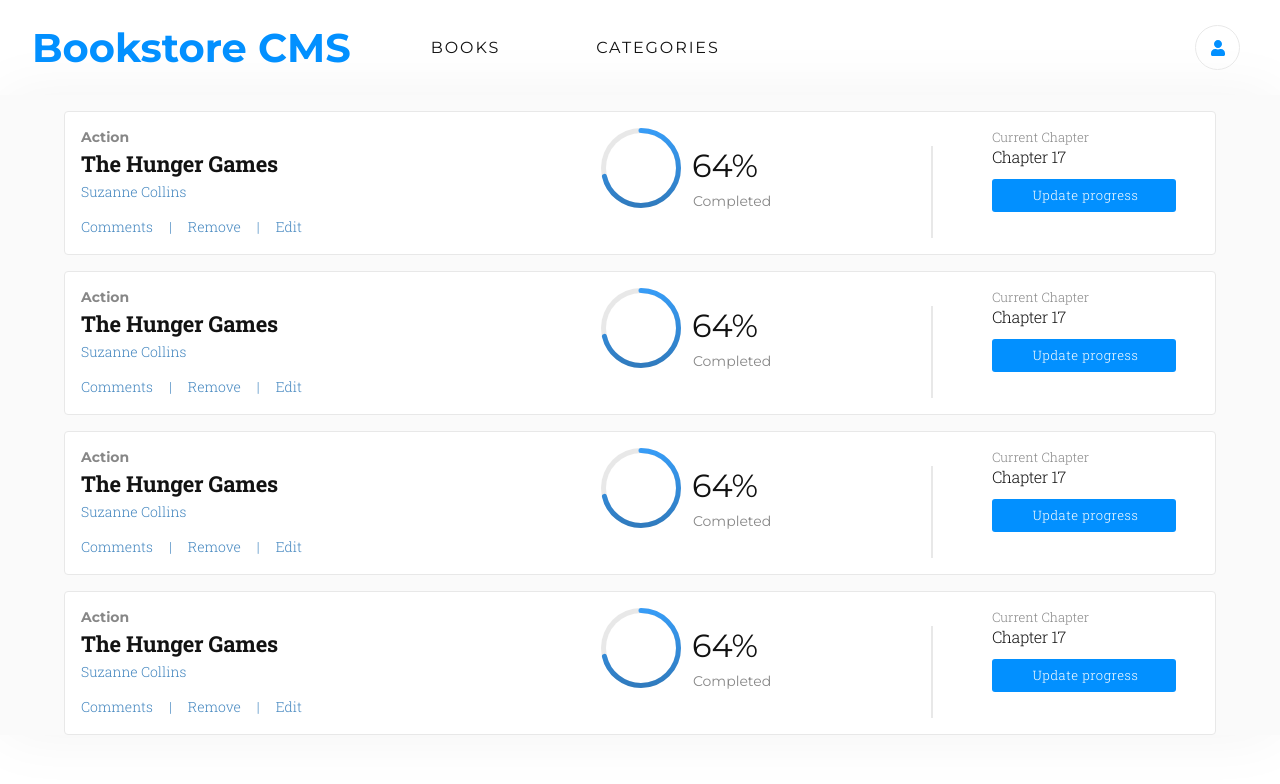
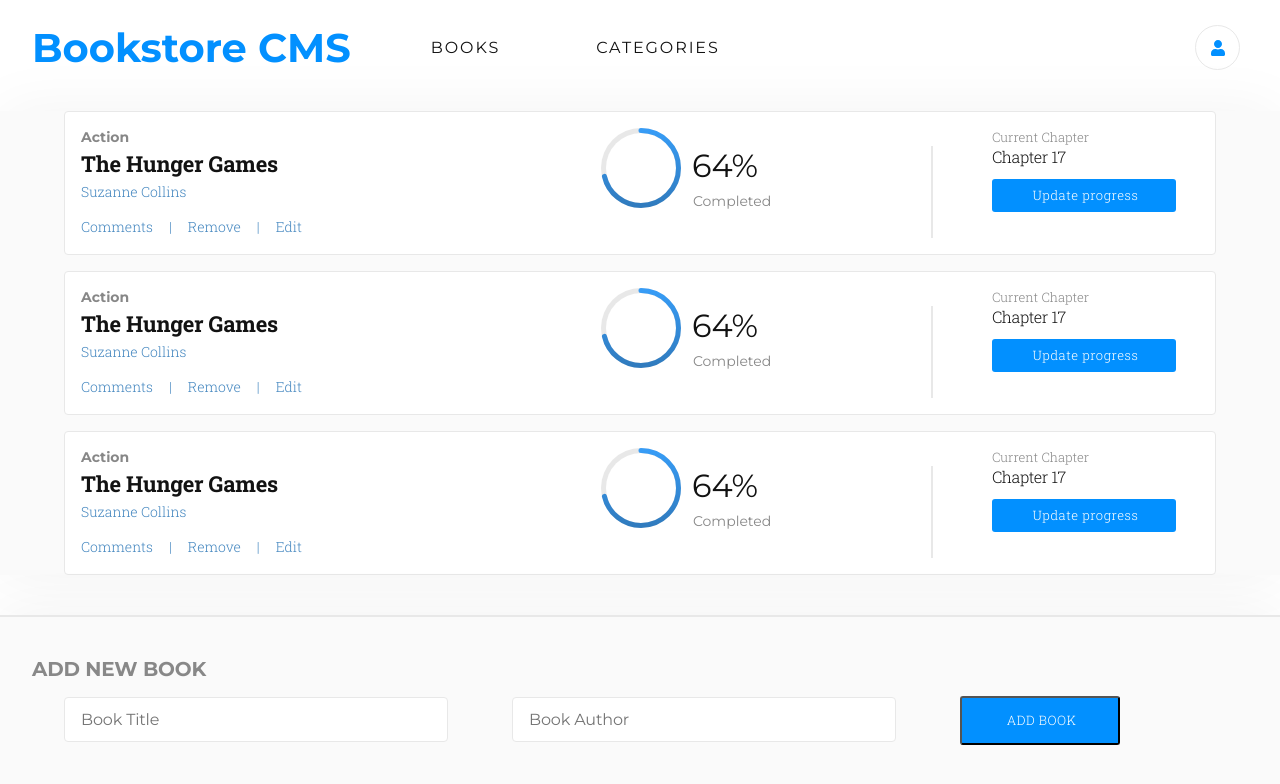
Before and after one commit to mavericksbalitaan/bookstore, a React (Create React App) app: page / in a window 1280 px wide. Shown: the top 784 px of the page. Built offline with nearby package versions, Linux system fonts and the light colour scheme.

Commit message:
Create form for add new book component

```diff
--- a/src/components/AddBook.js
+++ b/src/components/AddBook.js
@@ -2,10 +2,36 @@
 import '../scss/AddBook.scss';
 
 function AddBook() {
+  const handleInputTitle = (e) => {
+    console.log(e);
+  };
+
+  const handleInputAuthor = (e) => {
+    console.log(e);
+  };
+
+  const handleAddBook = () => {
+    alert('Book Added');
+  };
   return (
     <section className="addBookContainer">
-      <div className="Line" />
-      <span className="Title">ADD NEW BOOK</span>
+      <div className="line" />
+      <span className="addNewBook">ADD NEW BOOK</span>
+      <form>
+        <input
+          type="text"
+          className="inputBookTitle"
+          placeholder="Book Title"
+          onChange={handleInputTitle}
+        />
+        <input
+          type="text"
+          className="inputBookAuthor"
+          placeholder="Book Author"
+          onChange={handleInputAuthor}
+        />
+        <button type="button" className="addBook" onClick={handleAddBook}>ADD BOOK</button>
+      </form>
     </section>
   );
 }
--- a/src/components/BookList.js
+++ b/src/components/BookList.js
@@ -8,7 +8,6 @@
       <BookCard />
       <BookCard />
       <BookCard />
-      <BookCard />
     </div>
   );
 }
--- a/src/pages/Books.js
+++ b/src/pages/Books.js
@@ -1,14 +1,14 @@
 import React from 'react';
 import Header from '../components/Header';
 import BookList from '../components/BookList';
-// import AddBook from './AddBook';
+import AddBook from '../components/AddBook';
 
 function Home() {
   return (
     <>
       <Header />
       <BookList />
-      {/* <AddBook /> */}
+      <AddBook />
     </>
   );
 }
--- a/src/pages/Categories.js
+++ b/src/pages/Categories.js
@@ -3,10 +3,18 @@
 import '../scss/Categories.scss';
 
 function Categories() {
+  const handleClick = () => {
+    alert('Page Under Construction');
+  };
+
   return (
     <>
       <Header />
-      <div className="container"><span className="statusBtn">Check status</span></div>
+      <div className="container">
+        <button type="button" className="statusBtn" onClick={handleClick}>
+          Check status
+        </button>
+      </div>
     </>
   );
 }
--- a/src/scss/AddBook.scss
+++ b/src/scss/AddBook.scss
@@ -1,26 +1,20 @@
 @import './App.scss';
 
 .addBookContainer {
-  // width: 87.5rem;
-  height: 68.563rem;
-  margin: 0 2.5rem 4.063rem 0;
-  padding: 0 0 49.625rem;
   border-radius: 4px;
   box-shadow: 0 0 60px 0 rgba(0, 0, 0, 0.05);
   background-color: #fafafa;
+  padding-bottom: 10rem;
 }
 
-.Line {
-  // width: 75rem;
+.line {
   height: 0.125rem;
-  margin: 2.5rem 0.063rem 1.813rem 0;
+  margin: 2.5rem 0;
   border: solid 1px var(--grey-border);
 }
 
-.Title {
-  width: 10.875rem;
-  height: 1.5rem;
-  margin: 1.813rem 32.75rem 1.188rem 0;
+.addNewBook {
+  margin: 2rem;
   font-family: 'Montserrat', sans-serif;
   font-size: 1.25rem;
   font-weight: bold;
@@ -30,3 +24,56 @@
   letter-spacing: -0.18px;
   color: var(--warm-grey);
 }
+
+.inputBookTitle {
+  border-radius: 4px;
+  border: solid 1px var(--grey-border);
+  background-color: var(--white);
+  padding: 1rem;
+  width: 30%;
+  height: 2.813rem;
+  margin: 1rem 0 1rem 4rem;
+  font-family: 'Montserrat', sans-serif;
+  font-size: 1rem;
+  font-weight: normal;
+  font-stretch: normal;
+  font-style: normal;
+  line-height: normal;
+  letter-spacing: -0.15px;
+  color: var(--very-light-pink);
+}
+
+.inputBookAuthor {
+  border-radius: 4px;
+  border: solid 1px var(--grey-border);
+  background-color: var(--white);
+  padding: 1rem;
+  width: 30%;
+  height: 2.813rem;
+  margin: 1rem 4rem;
+  font-family: 'Montserrat', sans-serif;
+  font-size: 1rem;
+  font-weight: normal;
+  font-stretch: normal;
+  font-style: normal;
+  line-height: normal;
+  letter-spacing: -0.15px;
+  color: var(--very-light-pink);
+}
+
+.addBook {
+  width: 10rem;
+  padding: 0.801rem 1.188rem 0.886rem 1.375rem;
+  border-radius: 3px;
+  background-color: var(--azure);
+  font-family: 'Roboto Slab', serif;
+  font-size: 0.813rem;
+  font-weight: 300;
+  font-stretch: normal;
+  font-style: normal;
+  line-height: normal;
+  letter-spacing: 0.5px;
+  text-align: center;
+  color: var(--white);
+  cursor: pointer;
+}
--- a/src/scss/BookList.scss
+++ b/src/scss/BookList.scss
@@ -3,6 +3,4 @@
 .bookListContainer {
   box-shadow: 0 0 60px 0 rgba(0, 0, 0, 0.05);
   background-color: #fafafa;
-  overflow-y: scroll;
-  height: 80vh;
 }
```
